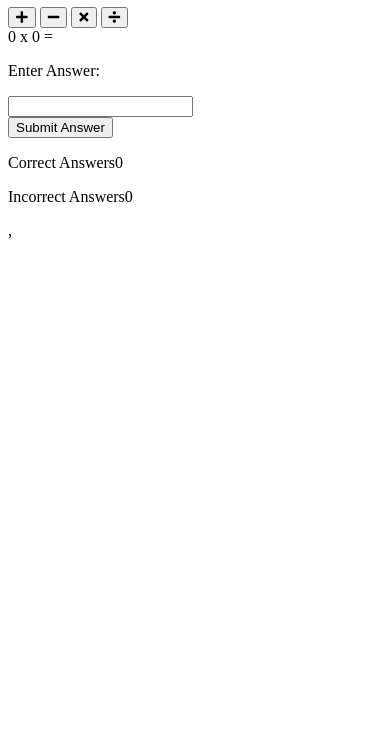
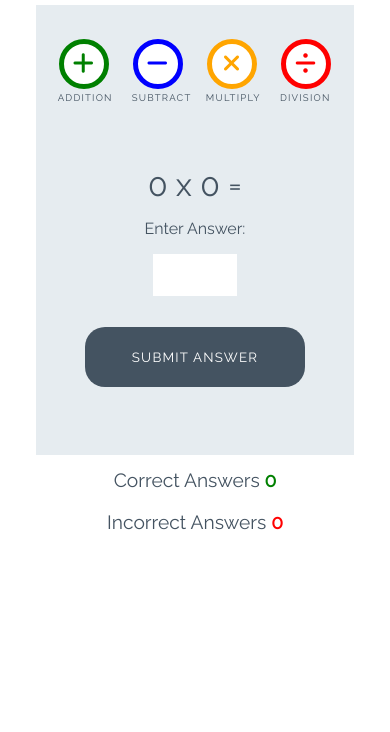
Before and after one commit to struk49/love-math, a plain HTML site: page index.html in a window 390 px wide. Shown: the part 112-844 px from the top of the page. Drawn offline with Linux system fonts and the light colour scheme.

Commit message:
added css to love math game

```diff
--- /dev/null
+++ b/assets/css/style.css
@@ -0,0 +1,252 @@
+/* --------- Global style */
+
+body {
+    background-color: white;
+    font-family: "Raleway", sans-serif;
+    color: #445361;
+    text-align: center;
+}
+
+/* --------- Heading */
+
+.heading {
+    text-align: center;
+    font-size: 2.5rem;
+}
+
+.logo {
+    height: 40px;
+    padding-right: 5px;
+}
+
+/* --------- Game layout */
+
+.game-area {
+    background-color: #E6ECF0;
+    box-sizing: border-box;
+    width: 85%;
+    height: 65vh;
+    max-height: 450px;
+    max-width: 830px;
+    margin-left: auto;
+    margin-right: auto;
+    padding: 1%;
+}
+
+.question-area {
+    width: 50%;
+    font-size: 2rem;
+    margin: auto;
+    padding: 50px 0;
+}
+
+.question-area span {
+    padding: 0 15px;
+}
+
+.score-area {
+    margin: 5px auto;
+    width: 60%;
+    font-size: 1.2rem;
+}
+
+.controls-area {
+    width: 85%;
+    margin: 30px auto;
+}
+
+#score {
+    color: green;
+    font-weight: bold;
+}
+
+#incorrect {
+    color: red;
+    font-weight: bold;
+}
+
+.answer-message {
+    display: none;
+    font-size: 1rem;
+}
+
+#answer-box {
+    border: none;
+    color: #445361;
+    display: inline-block;
+    height: 40px;
+    width: 80px;
+    font-size: 1.2rem;
+}
+
+.scores {
+    display: inline-block;
+    padding: 25px;
+}
+
+/* --------- Buttons */
+
+.btn {
+    width: 220px;
+    height: 60px;
+    font-family: "Raleway", sans-serif;
+    text-transform: uppercase;
+    letter-spacing: 1.2px;
+    color: white;
+}
+
+.btn:focus {
+    outline: none;
+}
+
+.btn--big {
+    padding-top: 10px;
+    border-radius: 50%;
+    background-color: white;
+    border: 10px solid;
+    width: 100px;
+    height: 100px;
+    font-size: 3.2rem;
+    margin: 0 30px;
+    transition: all 0.5s;
+}
+
+.btn--big::after{
+    content: attr(data-type);
+    font-size: 1rem;
+    color: #445361;
+    position: relative;
+    left: -0.5em;
+}
+
+.btn--blue {
+    border-color: blue;
+    color: blue;
+}
+
+.btn--blue:active,
+.btn--blue:hover {
+    background-color: darkblue;
+    color: white;
+}
+
+.btn--orange {
+    border-color: orange;
+    color: orange;
+}
+
+.btn--orange:active,
+.btn--orange:hover {
+    background-color: darkorange;
+    color: white;
+}
+
+.btn--red {
+    border-color: red;
+    color: red;
+}
+
+.btn--red:active,
+.btn--red:hover {
+    background-color: darkred;
+    color: white;
+}
+
+.btn--green {
+    border-color: green;
+    color: green;
+}
+
+.btn--green:active,
+.btn--green:hover {
+    background-color: darkgreen;
+    color: white;
+}
+
+.btn--gray {
+    margin-top: 25px;
+    background-color: #445361;
+    border: 1px transparent;
+    border-radius: 20px;
+}
+
+.btn--gray:active,
+.btn--gray:hover {
+    background-color: #0d1013;
+}
+
+/* --------- Media queries */
+
+@media (max-width: 414px) {
+    .controls-area {
+        width: 100%;
+    }
+
+    .btn--big {
+        margin: 0 10px;
+        padding: 5px;
+        border: 5px solid;
+        width: 50px;
+        height: 50px;
+        font-size: 1.5rem;
+    }
+
+    .btn--big::after {
+        font-size: 0.6rem;
+        left: -0.7rem;
+    }
+
+    .question-area {
+        padding: 10% 0;
+        width: 100%;
+    }
+
+    .question-area span {
+        padding: 0;
+    }
+
+    .answer-message {
+        display: block;
+    }
+
+    #answer-box {
+        display: block;
+        margin: 0 auto;
+    }
+    .btn--gray {
+        margin-top: 0;
+    }
+
+    .score-area {
+        width: 100%;
+    }
+
+    .scores {
+        margin: 0.5em auto;
+        display: block;
+        padding: 5px;
+    }
+
+    .heading {
+        font-size: 2rem;
+    }
+}
+
+@media (max-width: 320px) {
+    .game-area {
+        height: 70vh;
+    }
+
+    .controls-area {
+        width: 75%;
+        margin: 10px auto;
+    }
+
+    .btn--big {
+        margin: 10px 10px;
+    }
+    .question-area {
+        padding: 10px 0;
+    }
+
+}
--- a/index.html
+++ b/index.html
@@ -9,22 +9,38 @@
     <link href="https://fonts.googleapis.com/css?family=Raleway%7CRighteous" rel="stylesheet">
     <link rel="stylesheet" href="/assets/css/style.css">
 </head>
-<body>
-    <h1 class="heading">
-        <img class="logo" src="/assets/images/logo.png" alt="logo">Love maths
-    </h1>
-        <div class="score-area">
+<body><!DOCTYPE html>
+    <html lang="en">
+
+    <head>
+        <meta charset="UTF-8">
+        <meta name="viewport" content="width=device-width, initial-scale=1.0">
+
+        <!-- font awesome and google fonts -->
+            integrity="sha384-fnmOCqbTlWIlj8LyTjo7mOUStjsKC4pOpQbqyi7RrhN7udi9RwhKkMHpvLbHG9Sr" crossorigin="anonymous">
+        <link href="https://fonts.googleapis.com/css?family=Raleway%7CRighteous" rel="stylesheet">
+
+        <link rel="stylesheet" href="assets/css/style.css">
+        <title>Document</title>
+    </head>
+
+    <body>
+        <h1 class="heading">
+            <img class="logo" src="assets/images/logo.png" alt="logo"> Love Maths
+        </h1>
+
+        <div class="game-area">
             <div class="controls-area">
-                <button class="btn btn-big btn-green">
+                <button data-type="addition" class="btn btn--big btn--green">
                     <i class="fas fa-plus"></i>
                 </button>
-                <button class="btn btn-big btn-blue">
+                <button data-type="subtract" class="btn btn--big btn--blue">
                     <i class="fas fa-minus"></i>
                 </button>
-                <button class="btn btn-big btn-orange">
+                <button data-type="multiply" class="btn btn--big btn--orange">
                     <i class="fas fa-times"></i>
                 </button>
-                <button class="btn btn-big btn-red">
+                <button data-type="division" class="btn btn--big btn--red">
                     <i class="fas fa-divide"></i>
                 </button>
             </div>
@@ -36,17 +52,19 @@
                 <p class="answer-message">Enter Answer:</p>
                 <input id="answer-box" type="number">
             </div>
-            <button class="btn brn-grey">Submit Answer</button>
+            <button data-type="submit" class="btn btn--gray">Submit Answer</button>
         </div>
-        <div class="game-area">
-            <p class="scores">Correct Answers<span id="score">0</span></p>
-            <p class="scores">Incorrect Answers<span id="incorrect">0</span></p>
+
+        <div class="score-area">
+            <p class="scores">Correct Answers <span id="score">0</span></p>
+            <p class="scores">Incorrect Answers <span id="incorrect">0</span></p>
         </div>
 
 
 
 
+        <script src="https://kit.fontawesome.com/256864fd36.js" crossorigin="anonymous"></script>
 
-    ,<script src="/assets/js/index.js"></script>
+    <script src="/assets/js/index.js"></script>
 </body>
 </html>
```
